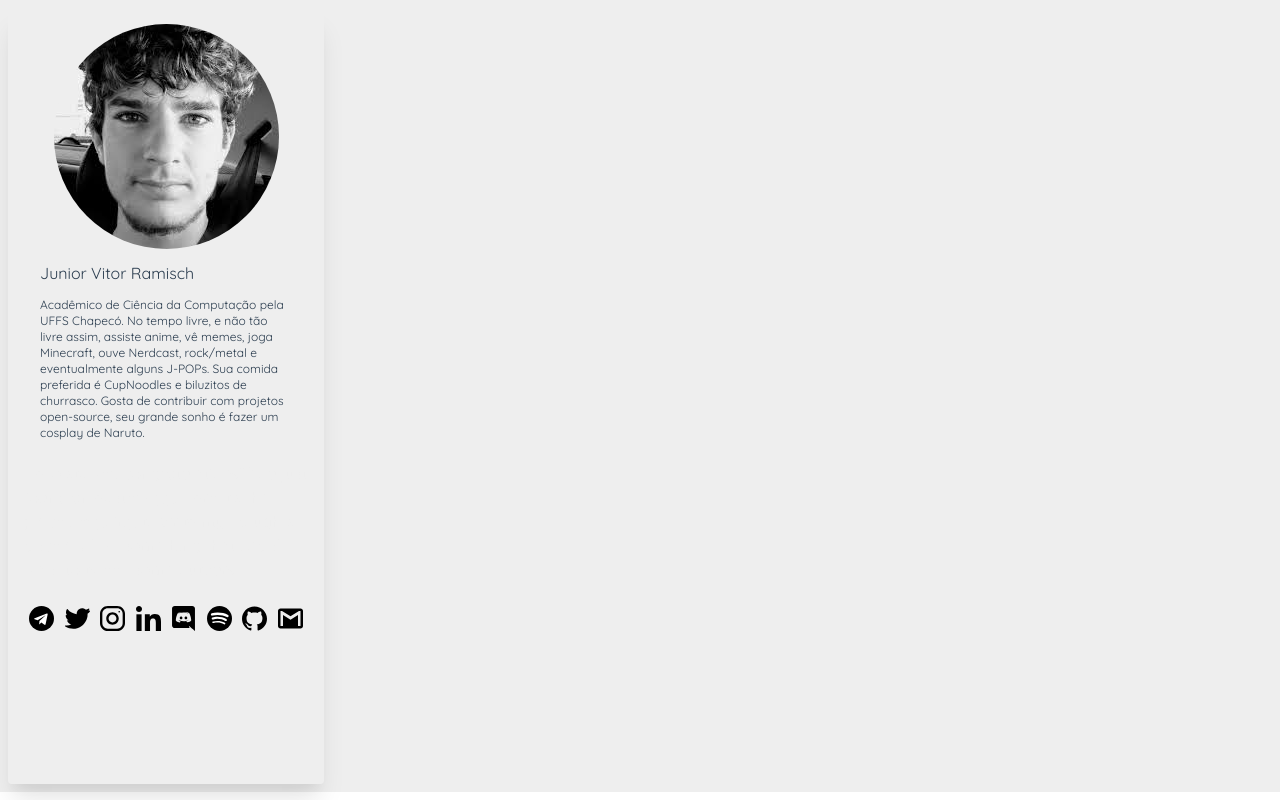
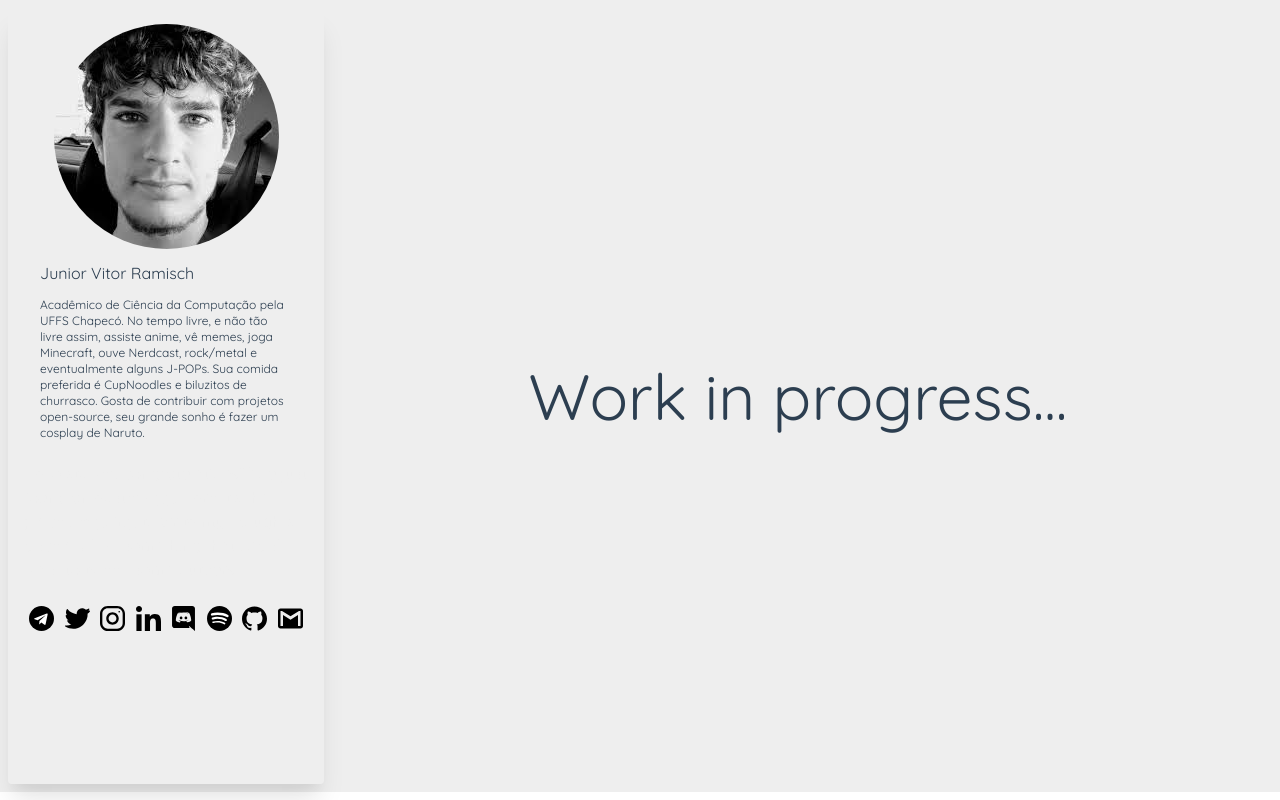
Before and after one commit to arufonsekun/arufonsekun.github.io, a Vue app: page / in a window 1280 px wide. Built offline with nearby package versions, Linux system fonts and the light colour scheme.

Commit message:
feat: adds working in progress message

```diff
--- a/src/App.vue
+++ b/src/App.vue
@@ -2,6 +2,16 @@
   <div id="app">
     <div class="flex flex-row p-2">
       <Sidebar />
+      <div class="
+        p-1
+        flex
+        justify-center
+        working-in-progress
+      ">
+        <h1>
+          Work in progress...
+        </h1>
+      </div>
     </div>
   </div>
 </template>
@@ -34,4 +44,35 @@ export default {
   font-weight: 400;
   background-color: #eee ;
 }
+
+.working-in-progress {
+  align-items: center;
+  font-size: 4rem;
+  height: 97vh;
+  width: 75%;
+  animation: color-change 5s infinite;
+}
+
+@keyframes color-change {
+  5%{color: #2C2549;}
+  10%{color: #27264B;}
+  15%{color: #282E4C;}
+  20%{color: #2A364E;}
+  25%{color: #2c3e50;}
+  30%{color: #455869;}
+  35%{color: #5F7282;}
+  40%{color: #798C9A;}
+  45%{color: #94A5B1;}
+  50%{color: #B0BEC7;}
+  55%{color: #B0BEC7;}
+  60%{color: #94A5B1;}
+  65%{color: #798C9A;}
+  70%{color: #5F7282;}
+  75%{color: #455869;}
+  80%{color: #2c3e50;}
+  85%{color: #2A364E;}
+  90%{color: #282E4C;}
+  95%{color: #27264B;}
+  100%{color: #2C2549;}
+}
 </style>
```
